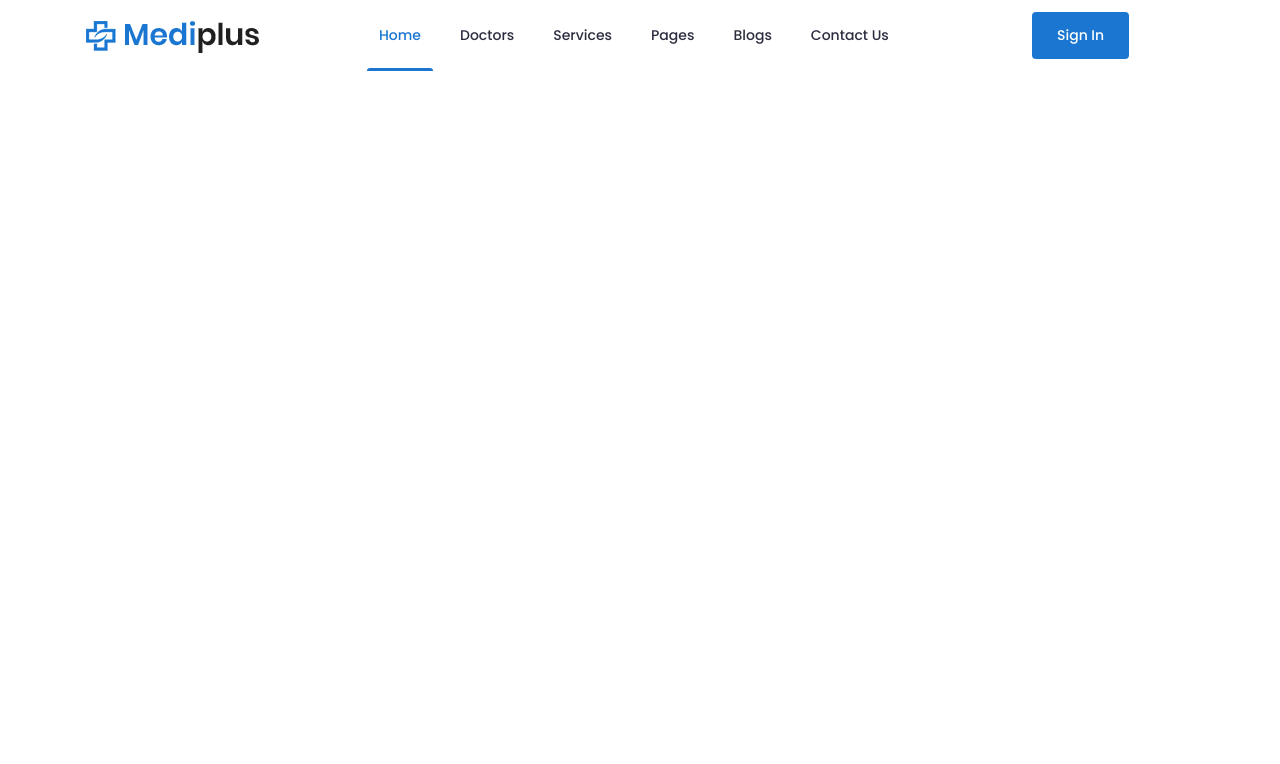
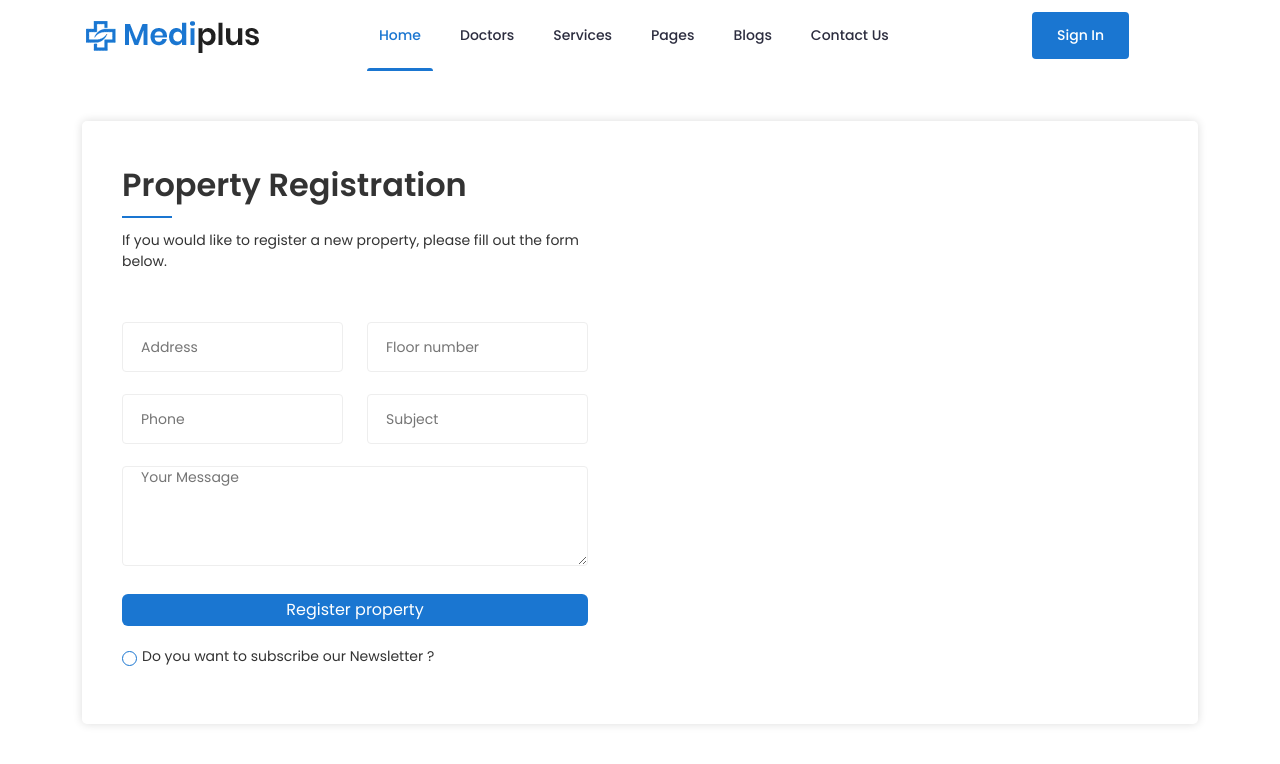
Before and after one commit to OgnjenGligoric/watts-good, an Angular app in the folder frontend/WattsGood/: page /property-registration in a window 1280 px wide. Before the commit this address led to /. Shown: the top 764 px of the page. Built offline with nearby package versions, Linux system fonts and the light colour scheme.

Commit message:
feature: Created property registration form

```diff
--- a/frontend/WattsGood/package.json
+++ b/frontend/WattsGood/package.json
@@ -16,6 +16,7 @@
     "@angular/compiler": "^18.0.0",
     "@angular/core": "^18.0.0",
     "@angular/forms": "^18.0.0",
+    "@angular/google-maps": "^18.2.12",
     "@angular/platform-browser": "^18.0.0",
     "@angular/platform-browser-dynamic": "^18.0.0",
     "@angular/platform-server": "^18.0.0",
--- a/frontend/WattsGood/src/app/app.component.html
+++ b/frontend/WattsGood/src/app/app.component.html
@@ -1 +1,2 @@
 <app-navbar></app-navbar>
+<router-outlet></router-outlet>
--- a/frontend/WattsGood/src/app/app.routes.ts
+++ b/frontend/WattsGood/src/app/app.routes.ts
@@ -1,3 +1,6 @@
 import { Routes } from '@angular/router';
+import {PropertyRegistrationComponent} from "./property/property-registration/property-registration.component";
 
-export const routes: Routes = [];
+export const routes: Routes = [
+  { path: 'property-registration', component: PropertyRegistrationComponent },
+];
--- /dev/null
+++ b/frontend/WattsGood/src/app/property/property-registration/property-registration.component.css
@@ -0,0 +1,153 @@
+.contact-us .inner {
+  box-shadow: 0px 0px 10px #00000024;
+  border-radius: 5px;
+  overflow: hidden;
+  margin-top: 50px;
+}
+
+.contact-us .contact-us-left {
+  width: 100%;
+  height: 100%;
+}
+
+.contact-us .contact-us-form {
+  padding: 50px 40px;
+}
+
+.contact-us .contact-us-form h2 {
+  position: relative;
+  font-size: 32px;
+  color: #333;
+  font-weight: 600;
+  line-height: 27px;
+  text-transform: capitalize;
+  margin-bottom: 12px;
+  padding-bottom: 20px;
+  text-align: left;
+}
+
+.contact-us .contact-us-form h2:before {
+  position: absolute;
+  content: "";
+  left: 0;
+  bottom: 0;
+  height: 2px;
+  width: 50px;
+  background: #1A76D1;
+}
+
+.contact-us .contact-us-form p {
+  font-size: 14px;
+  color: #333;
+  font-weight: 400;
+  text-align: left;
+  margin-bottom: 50px;
+}
+
+.contact-us .form {
+  margin-top: 30px;
+}
+
+.contact-us .form .form-group {
+  margin-bottom: 22px;
+}
+
+.contact-us .form .form-group input,
+.contact-us .form .form-group textarea {
+  width: 100%;
+  border: 1px solid #eee;
+  padding: 0px 18px;
+  color: #555;
+  font-size: 14px;
+  font-weight: 400;
+  border-radius: 4px;
+}
+
+.contact-us .form .form-group textarea {
+  height: 100px;
+}
+
+.contact-us .form .form-group input {
+  height: 50px;
+}
+
+.contact-us .form .form-group.login-btn {
+  margin: 0;
+}
+
+.contact-us .form .btn {
+  display: inline-block;
+  margin-right: 10px;
+  color: #fff;
+  line-height: 20px;
+  width: 100%;
+  background: #1A76D1;
+  border: none;
+}
+
+.contact-us .form .btn:hover {
+  background: #1A76D1;
+  color: #fff;
+}
+
+.contact-us .contact-us-form .checkbox {
+  text-align: left;
+  margin: 0;
+  margin-top: 20px;
+}
+
+.contact-us .contact-us-form .checkbox label {
+  font-size: 14px;
+  font-weight: 400;
+  color: #333;
+  position: relative;
+  padding-left: 20px;
+}
+
+.contact-us .contact-us-form .checkbox label:hover {
+  cursor: pointer;
+}
+
+.contact-us .contact-us-form .checkbox label input {
+  display: none;
+}
+
+.contact-us .contact-us-form .checkbox label::before {
+  position: absolute;
+  content: "";
+  left: 0;
+  top: 5px;
+  width: 15px;
+  height: 15px;
+  border: 1px solid #1A76D1;
+  border-radius: 100%;
+}
+
+.contact-us .contact-us-form .checkbox label::after {
+  position: relative;
+  content: "";
+  width: 7px;
+  height: 7px;
+  left: -16px;
+  top: -15px;
+  opacity: 0;
+  visibility: hidden;
+  transform: scale(0);
+  transition: all 0.4s ease;
+  display: block;
+  font-size: 9px;
+  background: #1A76D1;
+  border-radius: 100%;
+}
+
+.contact-us .contact-us-form .checkbox label.checked::after {
+  opacity: 1;
+  visibility: visible;
+  transform: scale(1);
+}
+
+/* Google Map */
+.contact-us #myMap {
+  height: 100%;
+  width: 100%;
+}
--- /dev/null
+++ b/frontend/WattsGood/src/app/property/property-registration/property-registration.component.html
@@ -0,0 +1,62 @@
+<section class="contact-us section">
+  <div class="container">
+    <div class="inner">
+      <div class="row">
+        <div class="col-lg-6">
+          <div class="contact-us-form">
+            <h2>Property registration</h2>
+            <p>If you would like to register a new property, please fill out the form below.</p>
+            <!-- Form -->
+            <form class="form" [formGroup]="propertyRegistrationForm">
+              <div class="row">
+                <div class="col-lg-6">
+                  <div class="form-group">
+                    <input type="text" formControlName="address" placeholder="Address" >
+                  </div>
+                </div>
+                <div class="col-lg-6">
+                  <div class="form-group">
+                    <input type="number" formControlName="floorNumber" placeholder="Floor number" required="">
+                  </div>
+                </div>
+                <div class="col-lg-6">
+                  <div class="form-group">
+                    <input type="text" name="phone" placeholder="Phone" required="">
+                  </div>
+                </div>
+                <div class="col-lg-6">
+                  <div class="form-group">
+                    <input type="text" name="subject" placeholder="Subject" required="">
+                  </div>
+                </div>
+                <div class="col-lg-12">
+                  <div class="form-group">
+                    <textarea name="message" placeholder="Your Message" required=""></textarea>
+                  </div>
+                </div>
+                <div class="col-12">
+                  <div class="form-group login-btn">
+                    <button class="btn" type="submit" (click)="onSubmit()">Register property</button>
+                  </div>
+                  <div class="checkbox">
+                    <label class="checkbox-inline" for="2"><input name="news" id="2" type="checkbox">Do you want to subscribe our Newsletter ?</label>
+                  </div>
+                </div>
+              </div>
+            </form>
+            <!--/ End Form -->
+          </div>
+        </div>
+        <div class="col-lg-6">
+          <div class="contact-us-left">
+            <!--Start Google-map -->
+            <div id="myMap"></div>
+            <!--/End Google-map -->
+          </div>
+        </div>
+
+      </div>
+    </div>
+
+  </div>
+</section>
--- /dev/null
+++ b/frontend/WattsGood/src/app/property/property-registration/property-registration.component.ts
@@ -0,0 +1,32 @@
+import { Component } from '@angular/core';
+import {FormBuilder, FormControl, FormGroup, ReactiveFormsModule, Validators} from "@angular/forms";
+import {Router} from "express";
+
+@Component({
+  selector: 'app-property-registration',
+  standalone: true,
+  imports: [
+    ReactiveFormsModule
+  ],
+  templateUrl: './property-registration.component.html',
+  styleUrl: './property-registration.component.css'
+})
+export class PropertyRegistrationComponent {
+  constructor() {
+  }
+
+  propertyRegistrationForm = new FormGroup({
+    address: new FormControl('', [Validators.required]),
+    floorNumber: new FormControl('', [Validators.required]),
+  });
+
+  onSubmit() {
+    if (this.propertyRegistrationForm.valid) {
+      console.log(this.propertyRegistrationForm.value);
+    } else {
+      console.log('Form is not valid');
+    }
+  }
+
+
+}
```
Also changed, not shown: frontend/WattsGood/src/app/service/city.service.ts (added, +9 -0 lines), frontend/WattsGood/src/app/service/property.service.ts (added, +9 -0 lines), frontend/WattsGood/src/app/service/review.service.ts (added, +9 -0 lines), frontend/WattsGood/src/app/model/City.ts (added), frontend/WattsGood/src/app/model/Household.ts (added), frontend/WattsGood/src/app/model/Property.ts (added), 2 other files (tests, documents, lock files or other folders).
